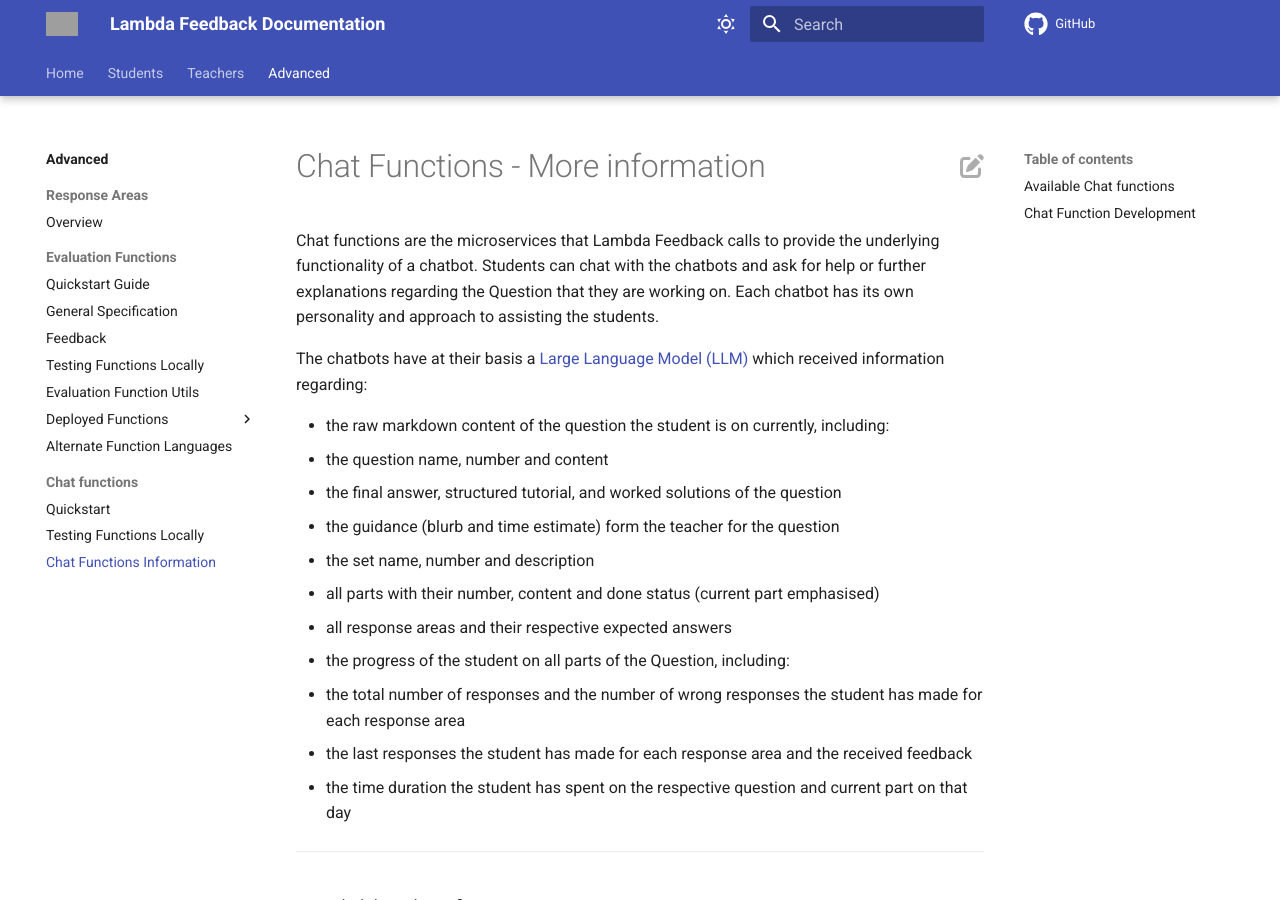
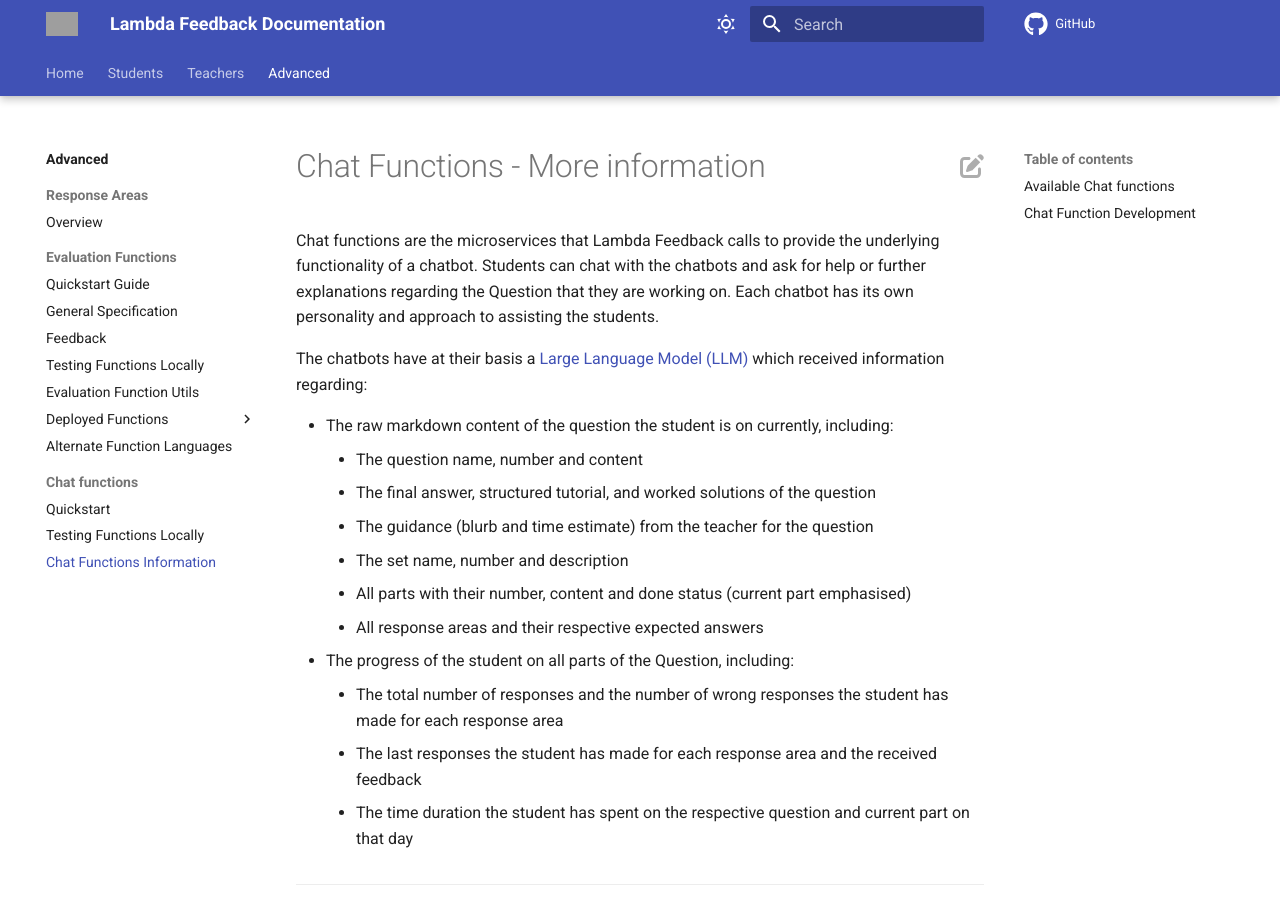
Before and after one commit to lambda-feedback/user-documentation, an MkDocs documentation site: the page built from docs/advanced/chat_functions/info.md, in a window 1280 px wide and 900 px high. Built offline with MkDocs 1.6.1 and Material for MkDocs 9.7.7, drawn with Linux system fonts in a browser that asks for light colours; comment, search, counter and statistics services are not loaded; grey boxes are pictures that could not be loaded.

Commit message:
fix chat context list

```diff
--- a/docs/advanced/chat_functions/info.md
+++ b/docs/advanced/chat_functions/info.md
@@ -4,17 +4,17 @@
 
 The chatbots have at their basis a [Large Language Model (LLM)](https://en.wikipedia.org/wiki/Large_language_model) which received information regarding:
 
-- the raw markdown content of the question the student is on currently, including:
-  - the question name, number and content
-  - the final answer, structured tutorial, and worked solutions of the question
-  - the guidance (blurb and time estimate) form the teacher for the question
-  - the set name, number and description
-  - all parts with their number, content and done status (current part emphasised)
-  - all response areas and their respective expected answers
-- the progress of the student on all parts of the Question, including:
-  - the total number of responses and the number of wrong responses the student has made for each response area
-  - the last responses the student has made for each response area and the received feedback
-  - the time duration the student has spent on the respective question and current part on that day
+- The raw markdown content of the question the student is on currently, including:
+    - The question name, number and content
+    - The final answer, structured tutorial, and worked solutions of the question
+    - The guidance (blurb and time estimate) from the teacher for the question
+    - The set name, number and description
+    - All parts with their number, content and done status (current part emphasised)
+    - All response areas and their respective expected answers
+- The progress of the student on all parts of the Question, including:
+    - The total number of responses and the number of wrong responses the student has made for each response area
+    - The last responses the student has made for each response area and the received feedback
+    - The time duration the student has spent on the respective question and current part on that day
 
 ---
 
```
